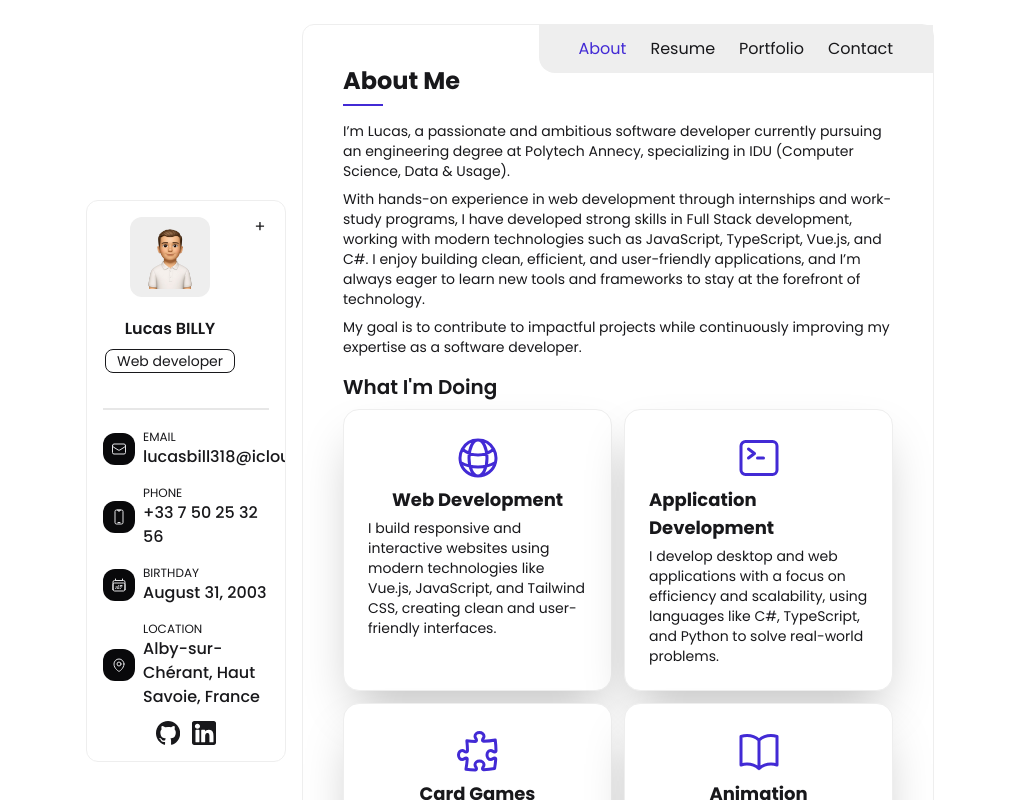
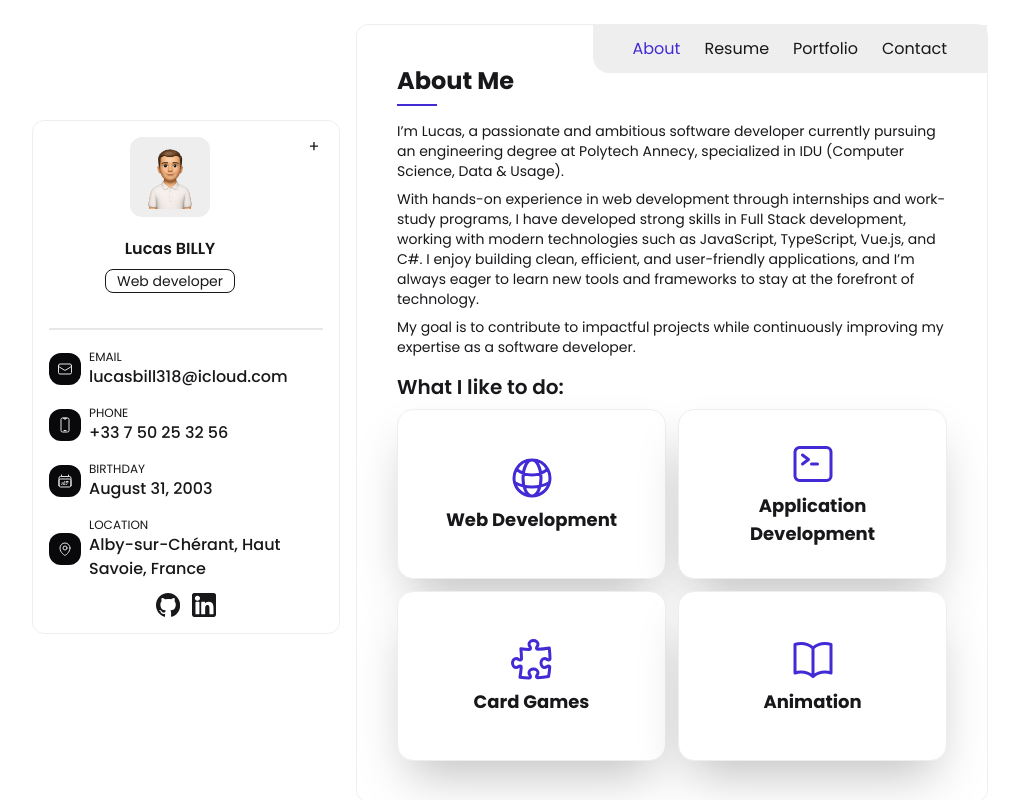
Before and after one commit to LucasBil/portfolio, a Vue app: page / in a window 1280 px wide. Shown: the top 800 px of the page, without its empty margins (130-1149 px from the left). Built offline with nearby package versions, Linux system fonts and the light colour scheme.

Commit message:
fix graphic issue

```diff
--- a/src/App.vue
+++ b/src/App.vue
@@ -18,12 +18,12 @@
 </script>
 
 <template>
-  <div class="min-h-screen relative p-3 md:p-0 md:py-6 grid grid-cols-1 md:grid-cols-6 gap-4">
-    <div class="md:col-start-2 md:flex md:flex-col ">
-      <ContactInfo class="md:sticky md:top-50" />
+  <div class="min-h-screen relative p-3 lg:p-0 lg:py-6 grid grid-cols-1 lg:grid-cols-8 gap-4">
+    <div class="lg:col-start-2 lg:flex lg:flex-col lg:col-span-2">
+      <ContactInfo class="lg:sticky lg:top-30" />
     </div>
-    <main class="relative bg-base-100 border-base-300 border rounded-xl p-4 md:p-10 md:col-span-3">
-      <div class="hidden md:flex absolute right-0 top-0 bg-base-300 py-3 px-10 rounded-bl-lg gap-6">
+    <main class="relative bg-base-100 border-base-300 border rounded-xl p-4 lg:p-10 lg:col-span-4">
+      <div class="hidden lg:flex absolute right-0 top-0 bg-base-300 py-3 px-10 rounded-bl-lg gap-6">
         <RouterLink v-for="link in routes"
           :class="route.name == link.router ? 'text-primary' : ''"
           :to="{ name: link.router }" >{{ link.label }}</RouterLink>
@@ -31,7 +31,7 @@
       <RouterView />
     </main>
   </div>
-  <Navbar class="md:hidden" :links="routes"/>
+  <Navbar class="lg:hidden" :links="routes"/>
 </template>
 
 <style scoped></style>
--- a/src/components/BadgeComponent.vue
+++ b/src/components/BadgeComponent.vue
@@ -8,5 +8,5 @@
 </script>
 
 <template>
-    <span class="badge badge-outline">{{ text }}</span>
+    <span class="badge badge-outline truncate">{{ text }}</span>
 </template>
--- a/src/components/ContactInfoComponent.vue
+++ b/src/components/ContactInfoComponent.vue
@@ -12,10 +12,10 @@
 </script>
 
 <template>
-    <div tabindex="0" class="collapse md:collapse-open collapse-plus bg-base-100 border-base-300 border rounded-xl">
-        <div class="collapse-title grid grid-flow-col grid-rows-1 md:grid-rows-2 place-items-center gap-2">
+    <div tabindex="0" class="collapse lg:collapse-open collapse-plus bg-base-100 border-base-300 border rounded-xl">
+        <div class="collapse-title grid grid-flow-col grid-rows-1 lg:grid-rows-2 place-items-center gap-2">
             <Avatar avatar="memoji.png" />
-            <div class="grow flex flex-col md:items-center gap-2">
+            <div class="grow flex flex-col lg:items-center gap-2">
                 <p class="font-semibold">Lucas BILLY</p>
                 <div class="flex gap-3 flex-wrap">
                     <Badge :text="t('web-developer')" />
@@ -27,11 +27,11 @@
             <div class="flex flex-col gap-4">
                 <Info :icon="EnvelopeIcon" :label="t('email')" value="lucasbill318@icloud.com" />
                 <Info :icon="DevicePhoneMobileIcon" :label="t('phone')" value="+33 7 50 25 32 56" />
-                <Info :icon="CalendarDateRangeIcon" :label="t('birthday')" value="August 31, 2003" />
+                <Info :icon="CalendarDateRangeIcon" :label="t('birthday')" :value="t('birthday-date')" />
                 <Info :icon="MapPinIcon" :label="t('location')" value="Alby-sur-Chérant, Haut Savoie, France" />
             </div>
-            <div class="md:hidden divider my-1"></div>
-            <div class="flex md:justify-center gap-3">
+            <div class="lg:hidden divider my-1"></div>
+            <div class="flex lg:justify-center gap-3">
                 <a href="https://github.com/LucasBil" target="_blank">
                     <Github class="h-6"/>
                 </a>
--- a/src/components/InfoComponent.vue
+++ b/src/components/InfoComponent.vue
@@ -23,7 +23,7 @@
         </div>
         <div class="grow flex flex-col">
             <p class="font-light text-xs">{{ label }}</p>
-            <p class="font-medium">{{ value }}</p>
+            <p class="font-medium text-wrap">{{ value }}</p>
         </div>
     </div>
 </template>
--- a/src/components/RepoComponent.vue
+++ b/src/components/RepoComponent.vue
@@ -27,9 +27,9 @@
             loading="lazy" />
         </figure>
         <div class="card-body">
-            <h2 class="card-title">
-            {{ repo.name }}
-            <div v-if="repo.language" class="badge badge-secondary">{{ repo.language }}</div>
+            <h2 class="card-title flex gap-1 flex-wrap">
+            <div class="truncate">{{ repo.name }}</div>
+            <div v-if="repo.language" class="badge badge-secondary truncate">{{ repo.language }}</div>
             </h2>
             <p>{{ repo.description ?? t('project-no-description') }}</p>
             <div class="card-actions justify-between items-center">
--- a/src/i18n/ch.json
+++ b/src/i18n/ch.json
@@ -7,7 +7,7 @@
   "presentation-1" : "我是Lucas，一名充满热情和抱负的软件开发者，目前在安纳西理工学院（Polytech Annecy）攻读工程学学位，专攻IDU（计算机科学、数据与应用）。",
   "presentation-2" : "通过实习和带薪实习的实际经验，我在全栈开发方面积累了丰富的技能，使用现代技术如JavaScript、TypeScript、Vue.js和C#进行开发。我喜欢构建干净、高效且用户友好的应用，并始终渴望学习新工具和框架，以保持技术前沿。",
   "presentation-3" : "我的目标是在持续提升开发技能的同时，为有影响力的项目做出贡献。",
-  "what-doing" : "我在做什么",
+  "what-doing" : "我喜欢做的事：",
   "web-development" : "网页开发",
   "web-development-text" : "我使用Vue.js、JavaScript和Tailwind CSS等现代技术构建响应式和互动性网站，创建干净且用户友好的界面。",
   "application-development" : "应用开发",
@@ -47,6 +47,7 @@
   "email" : "电子邮件",
   "phone" : "电话",
   "birthday" : "生日",
+  "birthday-date" : "2003年8月31日",
   "location" : "地址",
   "project-no-description" : "该项目没有描述。",
   "see-project" : "查看项目"
--- a/src/i18n/en.json
+++ b/src/i18n/en.json
@@ -4,10 +4,10 @@
   "portfolio" : "Portfolio",
   "contact" : "Contact",
   "about-me" : "About Me",
-  "presentation-1" : "I’m Lucas, a passionate and ambitious software developer currently pursuing an engineering degree at Polytech Annecy, specializing in IDU (Computer Science, Data & Usage).",
+  "presentation-1" : "I’m Lucas, a passionate and ambitious software developer currently pursuing an engineering degree at Polytech Annecy, specialized in IDU (Computer Science, Data & Usage).",
   "presentation-2" : "With hands-on experience in web development through internships and work-study programs, I have developed strong skills in Full Stack development, working with modern technologies such as JavaScript, TypeScript, Vue.js, and C#. I enjoy building clean, efficient, and user-friendly applications, and I’m always eager to learn new tools and frameworks to stay at the forefront of technology.",
   "presentation-3" : "My goal is to contribute to impactful projects while continuously improving my expertise as a software developer.",
-  "what-doing" : "What I'm Doing",
+  "what-doing" : "What I like to do:",
   "web-development" : "Web Development",
   "web-development-text" : "I build responsive and interactive websites using modern technologies like Vue.js, JavaScript, and Tailwind CSS, creating clean and user-friendly interfaces.",
   "application-development" : "Application Development",
@@ -47,6 +47,7 @@
   "email" : "EMAIL",
   "phone" : "PHONE",
   "birthday" : "BIRTHDAY",
+  "birthday-date" : "August 31, 2003",
   "location" : "LOCATION",
   "project-no-description" : "The project doesn't have description.",
   "see-project" : "See project"
--- a/src/i18n/fr.json
+++ b/src/i18n/fr.json
@@ -7,7 +7,7 @@
   "presentation-1" : "Je suis Lucas, un développeur logiciel passionné et ambitieux, actuellement en cycle ingénieur à Polytech Annecy, spécialisé en IDU (Informatique, Données & Usage).",
   "presentation-2" : "Grâce à une expérience pratique en développement web via des stages et des alternances, j'ai développé de solides compétences en développement Full Stack, en travaillant avec des technologies modernes telles que JavaScript, TypeScript, Vue.js et C#. J'aime créer des applications propres, efficaces et conviviales, et je suis toujours désireux d'apprendre de nouveaux outils et frameworks pour rester à la pointe de la technologie.",
   "presentation-3" : "Mon objectif est de contribuer à des projets à impact tout en améliorant continuellement mon expertise en tant que développeur logiciel.",
-  "what-doing" : "Ce que je fais",
+  "what-doing" : "Ce que j'aime faire :'",
   "web-development" : "Développement Web",
   "web-development-text" : "Je crée des sites web responsives et interactifs en utilisant des technologies modernes comme Vue.js, JavaScript et Tailwind CSS, en concevant des interfaces propres et conviviales.",
   "application-development" : "Développement Applicatif",
@@ -47,6 +47,7 @@
   "email" : "E-MAIL",
   "phone" : "TÉLÉPHONE",
   "birthday" : "ANNIVERSAIRE",
+  "birthday-date" : "31 Août, 2003",
   "location" : "LOCALISATION",
   "project-no-description" : "Ce projet n’a pas de description.",
   "see-project" : "Voir le projet"
--- a/src/views/AboutView.vue
+++ b/src/views/AboutView.vue
@@ -18,29 +18,49 @@
         <p class="font-semibold text-xl">{{ t("what-doing") }}</p>
         <div class="grid grid-cols-1 md:grid-cols-2 gap-3">
 
-            <div class="flex flex-col items-center gap-1 bg-base-100 shadow-2xl border border-base-300 rounded-lg p-6">
+            <label class="swap bg-base-100 shadow-2xl border border-base-300 rounded-lg p-6">
+                <input type="checkbox" />
+                <div class="flex flex-col justify-center items-center gap-1 swap-off">
                     <GlobeAltIcon class="h-12 text-primary" />
-                <h2 class="font-bold text-lg">{{ t("web-development") }}</h2>
-                <p class="text-sm font-thin">{{ t("web-development-text") }}</p>
+                    <h2 class="font-bold text-lg text-center">{{ t("web-development") }}</h2>
                 </div>
+                <div class="swap-on">
+                    <p class="text-sm font-thin text-center">{{ t("web-development-text") }}</p>
+                </div>
+            </label>
 
-            <div class="flex flex-col items-center gap-1 bg-base-100 shadow-2xl border border-base-300 rounded-lg p-6">
+            <label class="swap bg-base-100 shadow-2xl border border-base-300 rounded-lg p-6">
+                <input type="checkbox" />
+                <div class="flex flex-col justify-center items-center gap-1 swap-off">
                     <CommandLineIcon class="h-12 text-primary" />
-                <h2 class="font-bold text-lg">{{ t("application-development") }}</h2>
-                <p class="text-sm font-thin">{{ t("application-development-text") }}</p>
+                    <h2 class="font-bold text-lg text-center">{{ t("application-development") }}</h2>
                 </div>
+                <div class="swap-on">
+                    <p class="text-sm font-thin text-center">{{ t("application-development-text") }}</p>
+                </div>
+            </label>
 
-            <div class="flex flex-col items-center gap-1 bg-base-100 shadow-2xl border border-base-300 rounded-lg p-6">
+            <label class="swap bg-base-100 shadow-2xl border border-base-300 rounded-lg p-6">
+                <input type="checkbox" />
+                <div class="flex flex-col justify-center items-center gap-1 swap-off">
                     <PuzzlePieceIcon class="h-12 text-primary" />
-                <h2 class="font-bold text-lg">{{ t("card-games") }}</h2>
-                <p class="text-sm font-thin">{{ t("card-games-text") }}</p>
+                    <h2 class="font-bold text-lg text-center">{{ t("card-games") }}</h2>
                 </div>
+                <div class="swap-on">
+                    <p class="text-sm font-thin text-center">{{ t("card-games-text") }}</p>
+                </div>
+            </label>
 
-            <div class="flex flex-col items-center gap-1 bg-base-100 shadow-2xl border border-base-300 rounded-lg p-6">
+            <label class="swap bg-base-100 shadow-2xl border border-base-300 rounded-lg p-6">
+                <input type="checkbox" />
+                <div class="flex flex-col justify-center items-center gap-1 swap-off">
                     <BookOpenIcon class="h-12 text-primary" />
-                <h2 class="font-bold text-lg">{{ t("animation") }}</h2>
-                <p class="text-sm font-thin">{{ t("animation-text") }}</p>
+                    <h2 class="font-bold text-lg text-center">{{ t("animation") }}</h2>
                 </div>
+                <div class="swap-on">
+                    <p class="text-sm font-thin text-center">{{ t("animation-text") }}</p>
+                </div>
+            </label>
 
         </div>
     </div>
--- a/src/views/ResumeView.vue
+++ b/src/views/ResumeView.vue
@@ -55,7 +55,7 @@
 
 <template>
     <div class="flex flex-col">
-        <Title text="Resume" />
+        <Title :text="t('resume')" />
         <div class="grid grid-cols-1 md:grid-cols-2 gap-4 mt-2">
             <div>
                 <div class="mx-2">
```
Also changed, not shown: 1 other file (tests, documents, lock files or other folders). Lines whose indentation alone changed are shown as unchanged.
